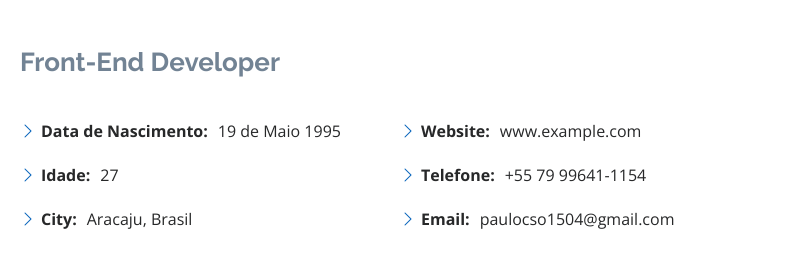
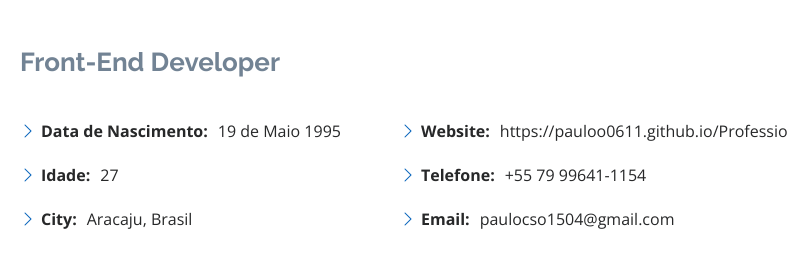
Before and after one commit to Pauloo0611/ProfessioalProfile, a plain HTML site: page index.html in a window 1280 px wide. Shown: the part 921-1200 px from the top of the page, 492-1280 px from the left. Drawn offline with nearby package versions, Linux system fonts and the light colour scheme.

Commit message:
Update Index

```diff
--- a/index.html
+++ b/index.html
@@ -87,7 +87,7 @@
               </div>
               <div class="col-lg-6">
                 <ul>
-                  <li><i class="bi bi-chevron-right"></i> <strong>Website:</strong> <span>www.example.com</span></li>
+                  <li><i class="bi bi-chevron-right"></i> <strong>Website:</strong> <span><a>https://pauloo0611.github.io/ProfessioalProfile/</a></span></li>
                   <li><i class="bi bi-chevron-right"></i> <strong>Telefone:</strong> <span>+55 79 99641-1154</span></li>
                   <li><i class="bi bi-chevron-right"></i> <strong>Email:</strong> <span>paulocso1504@gmail.com</span></li>
                 </ul>
```
